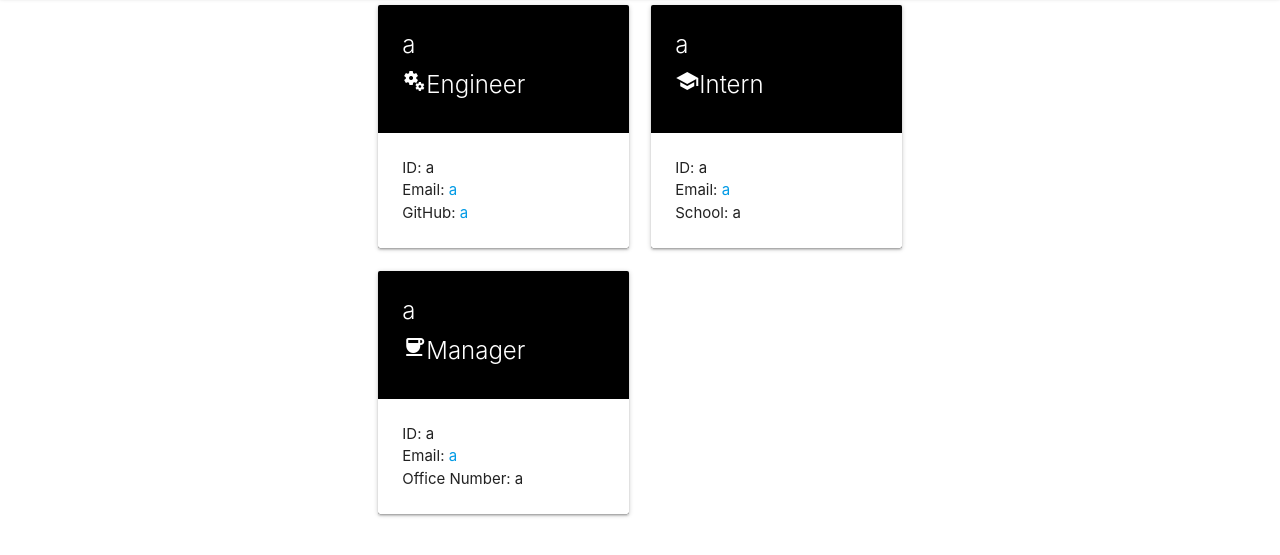
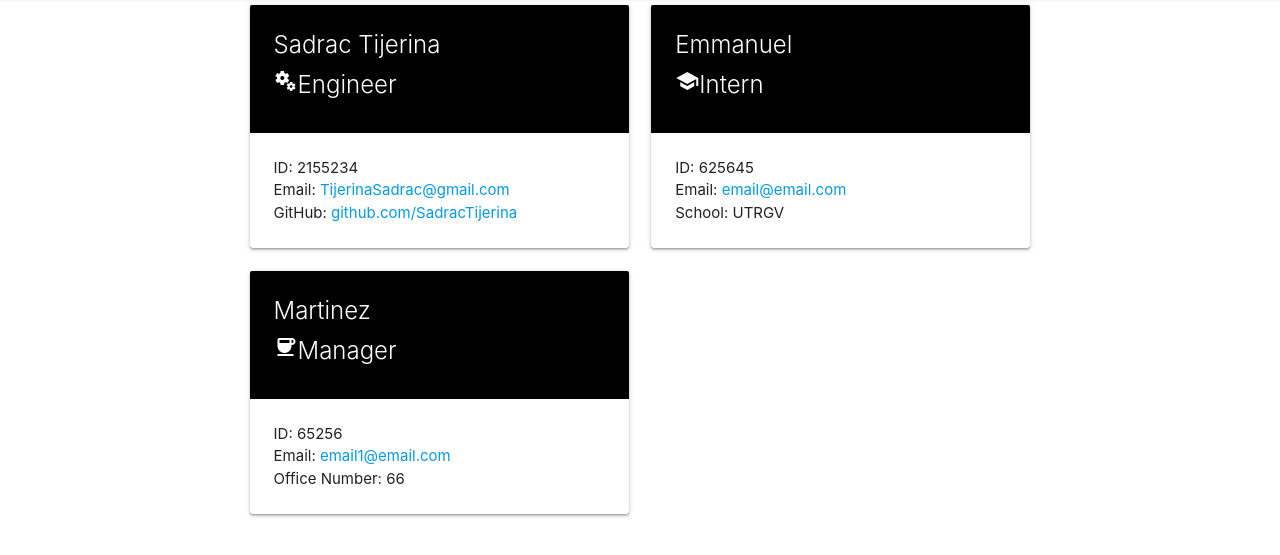
Before and after one commit to SadracTijerina/Team-Profile-Generator, a website: page dist/index.html in a window 1280 px wide. Shown: the part 67-622 px from the top of the page. Drawn offline with nearby package versions, Linux system fonts and the light colour scheme.

Commit message:
updated readme

```diff
--- a/dist/index.html
+++ b/dist/index.html
@@ -27,7 +27,7 @@
                   <div class="col s12 m6">
                   <div class="card black darken-2">
                     <div class="card-content white-text">
-                      <span class="card-title">a</span>
+                      <span class="card-title">Sadrac Tijerina</span>
                       <span class="card-title">
                         <span class="material-icons">
                         miscellaneous_services
@@ -35,12 +35,12 @@
                       >
                     </div>
                     <div class="card-content white">
-                      <p>ID: a</p>
+                      <p>ID: 2155234</p>
 
-                      <p>Email: <a href="mailto:a">a</a></p>
+                      <p>Email: <a href="mailto:TijerinaSadrac@gmail.com">TijerinaSadrac@gmail.com</a></p>
 
                       <p>GitHub:
-                      <a href="https://github.com/a" target="blank">a</a>
+                      <a href="https://github.com/github.com/SadracTijerina" target="blank">github.com/SadracTijerina</a>
                       </p>
                     </div>
                   </div>
@@ -49,7 +49,7 @@
                   <div class="col s12 m6">
                   <div class="card black darken-2">
                     <div class="card-content white-text">
-                      <span class="card-title">a</span>
+                      <span class="card-title">Emmanuel</span>
                       <span class="card-title">
                         <span class="material-icons">
                         school
@@ -57,11 +57,11 @@
                       >
                     </div>
                     <div class="card-content white">
-                      <p>ID: a</p>
+                      <p>ID: 625645</p>
 
-                      <p>Email: <a href="mailto:a">a</a></p>
+                      <p>Email: <a href="mailto:email@email.com">email@email.com</a></p>
 
-                      <p>School: a
+                      <p>School: UTRGV
                       </p>
                     </div>
                   </div>
@@ -70,7 +70,7 @@
                   <div class="col s12 m6">
                   <div class="card black darken-2">
                     <div class="card-content white-text">
-                      <span class="card-title">a</span>
+                      <span class="card-title">Martinez</span>
                       <span class="card-title">
                         <span class="material-icons">
                         coffee
@@ -78,11 +78,11 @@
                       >
                     </div>
                     <div class="card-content white">
-                      <p>ID: a</p>
+                      <p>ID: 65256</p>
 
-                      <p>Email: <a href="mailto:a">a</a></p>
+                      <p>Email: <a href="mailto:email1@email.com">email1@email.com</a></p>
 
-                      <p>Office Number: a
+                      <p>Office Number: 66
                       </p>
                     </div>
                   </div>
```
Also changed, not shown: README.md.
